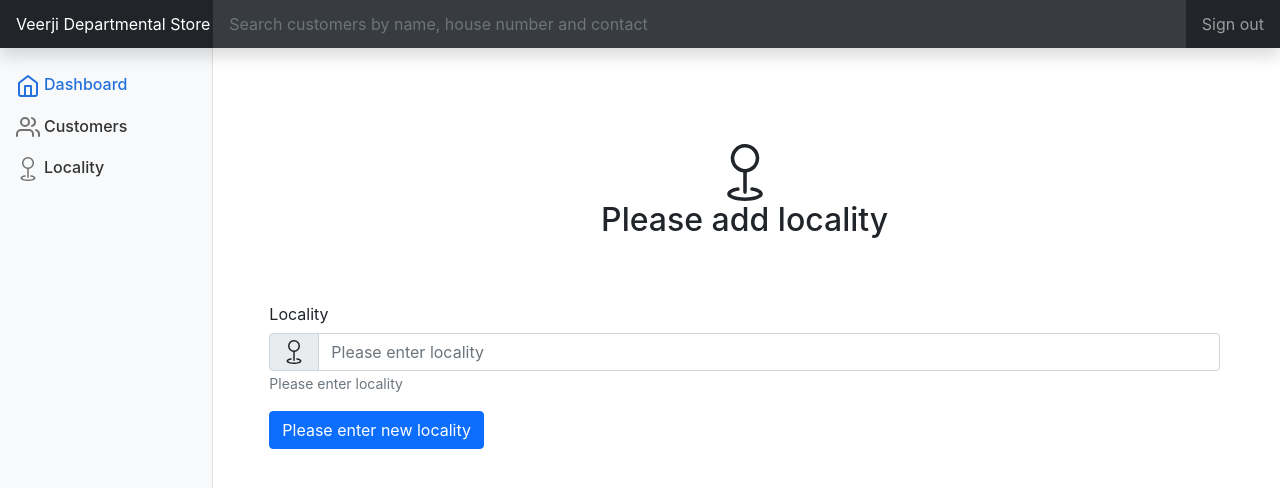
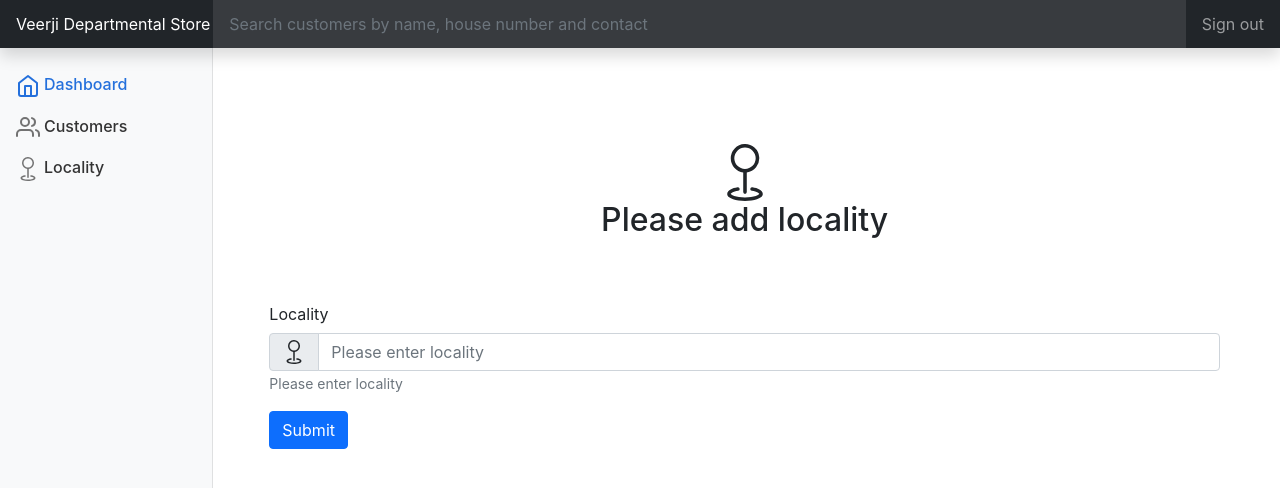
Before and after one commit to SanjampreetSingh/veerji-departmental-store, a React (Create React App) app: page /admin/locality/add in a window 1280 px wide. Shown: the top 488 px of the page. Built offline with nearby package versions, Linux system fonts and the light colour scheme; no server answers.

Commit message:
Add Locality Service added

```diff
--- a/src/components/admin/locality/add-locality/AddLocality.jsx
+++ b/src/components/admin/locality/add-locality/AddLocalityComponent.jsx
@@ -1,8 +1,8 @@
 import GeoLocationIcon from "../../../../assets/icons/GeoLocationIcon"
-import HomeIcon from "../../../../assets/icons/HomeIcon"
-import PhoneIcon from "../../../../assets/icons/PhoneIcon"
 
-export default function AddLocality() {
+export default function AddLocalityComponent(props) {
+  const { name, setName, submitData, response } = props
+
   return (
     <>
       <div className="container">
@@ -10,7 +10,7 @@ export default function AddLocality() {
           <GeoLocationIcon width="72" height="57" />
           <h2>Please add locality</h2>
         </div>
-        <form>
+        <form onSubmit={e => submitData(e)}>
           <div className="mb-3 row">
             <label htmlFor="locality" className="col-sm-12 col-form-label">
               Locality
@@ -26,6 +26,8 @@ export default function AddLocality() {
                   name="locality"
                   id="locality"
                   placeholder="Please enter locality"
+                  value={name}
+                  onChange={e => setName(e.target.value)}
                 />
               </div>
               <small id="customerTelephone" className="form-text text-muted">
@@ -36,7 +38,7 @@ export default function AddLocality() {
           <div className="mb-3 row">
             <div className="col-sm-10">
               <button type="submit" className="btn btn-primary">
-                Please enter new locality
+                Submit
               </button>
             </div>
           </div>
--- a/src/containers/admin/locality/add-locality/AddLocality.jsx
+++ b/src/containers/admin/locality/add-locality/AddLocality.jsx
@@ -1,47 +1,32 @@
-import GeoLocationIcon from "../../../../assets/icons/GeoLocationIcon"
-import HomeIcon from "../../../../assets/icons/HomeIcon"
-import PhoneIcon from "../../../../assets/icons/PhoneIcon"
+import React, { useState, useEffect } from "react"
+
+import AddLocalityComponent from "../../../../components/admin/locality/add-locality/AddLocalityComponent"
+import { addLocality } from "../../../../services/services"
 
 export default function AddLocality() {
+  const [name, setName] = useState("")
+  const [response, setResponse] = useState("")
+
+  const submitData = e => {
+    e.preventDefault()
+    addLocality({
+      name: name,
+    })
+      .then(res => {
+        setResponse(res.data)
+      })
+      .catch(error => {
+        const err = error
+        setResponse(err)
+      })
+  }
+
   return (
-    <>
-      <div className="container">
-        <div className="py-5 text-center">
-          <GeoLocationIcon width="72" height="57" />
-          <h2>Please add locality</h2>
-        </div>
-        <form>
-          <div className="mb-3 row">
-            <label htmlFor="locality" className="col-sm-12 col-form-label">
-              Locality
-            </label>
-            <div className="col-sm-12">
-              <div className="input-group">
-                <span className="input-group-text">
-                  <GeoLocationIcon />
-                </span>
-                <input
-                  type="text"
-                  className="form-control"
-                  name="locality"
-                  id="locality"
-                  placeholder="Please enter locality"
-                />
-              </div>
-              <small id="customerTelephone" className="form-text text-muted">
-                Please enter locality
-              </small>
-            </div>
-          </div>
-          <div className="mb-3 row">
-            <div className="col-sm-10">
-              <button type="submit" className="btn btn-primary">
-                Please enter new locality
-              </button>
-            </div>
-          </div>
-        </form>
-      </div>
-    </>
+    <AddLocalityComponent
+      name={name}
+      setName={setName}
+      submitData={submitData}
+      response={response}
+    />
   )
 }
--- a/src/containers/admin/locality/list-locality/ListLocality.jsx
+++ b/src/containers/admin/locality/list-locality/ListLocality.jsx
@@ -4,7 +4,7 @@ import ListLocalityComponent from "../../../../components/admin/locality/list-lo
 import { getAllLocality } from "../../../../services/services"
 
 export default function ListLocality() {
-  const [locality, setLocality] = useState([])
+  const [response, setResponse] = useState([])
 
   useEffect(() => {
     getData()
@@ -13,12 +13,12 @@ export default function ListLocality() {
   const getData = e => {
     getAllLocality()
       .then(res => {
-        setLocality(res.data)
+        setResponse(res.data)
       })
       .catch(error => {
         const err = error
-        return err
+        setResponse(err)
       })
   }
-  return <ListLocalityComponent locality={locality} />
+  return <ListLocalityComponent locality={response} />
 }
--- a/src/services/services.js
+++ b/src/services/services.js
@@ -12,4 +12,6 @@ export const userPendingPayment = (locality, houseNumber, phoneNumber) =>
         phoneNumber
     )
 
+// Locality API
 export const getAllLocality = () => ApiCall(actionTypes.GET, "locality/")
+export const addLocality = data => ApiCall(actionTypes.POST, "locality/", data)
--- a/src/utils/routes/UIRouter.jsx
+++ b/src/utils/routes/UIRouter.jsx
@@ -19,17 +19,19 @@ import AdminHome from "../../views/admin/admin-home/AdminHome"
 import AdminCustomer from "../../views/admin/admin-customer/AdminCustomer"
 import CustomerAdd from "../../views/admin/customer/add/CustomerAdd"
 import CustomerDetails from "../../views/admin/customer/details/CustomerDetails"
-import AddLocality from "../../components/admin/locality/add-locality/AddLocality"
+import AddLocality from "../../containers/admin/locality/add-locality/AddLocality"
 import ListLocality from "../../containers/admin/locality/list-locality/ListLocality"
 
 export default function UIRouter() {
   return (
     <Router>
       <Switch>
+        {/* Home Routes */}
         <HomeRouter exact path="/" component={Home} />
         <HomeRouter exact path="/user/search" component={Search} />
         <HomeRouter exact path="/user/pay" component={MakePayments} />
         <HomeRouter exact path="/admin/login" component={Login} />
+        {/* Admin Routes */}
         <AdminRouter exact path="/admin" component={AdminHome} />
         <AdminRouter exact path="/admin/home" component={AdminHome} />
         <AdminRouter exact path="/admin/customer" component={AdminCustomer} />
@@ -41,6 +43,7 @@ export default function UIRouter() {
         />
         <AdminRouter exact path="/admin/locality" component={ListLocality} />
         <AdminRouter exact path="/admin/locality/add" component={AddLocality} />
+        {/* Default Route */}
         <Route>
           <Redirect to="/" />
         </Route>
```
Also changed, not shown: 1 other file (tests, documents, lock files or other folders).
